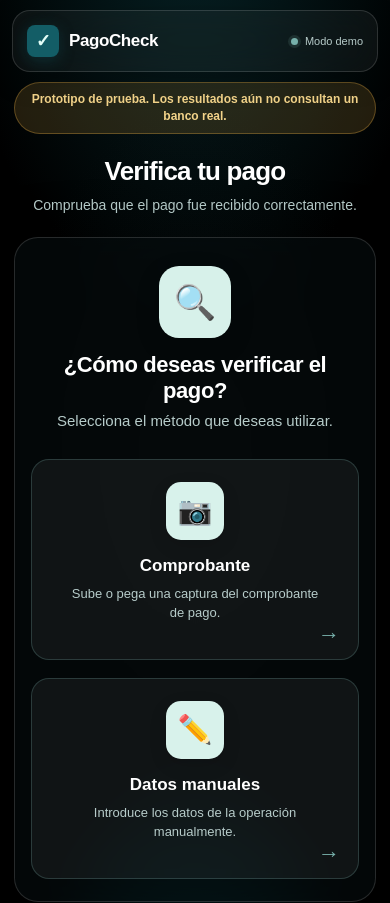
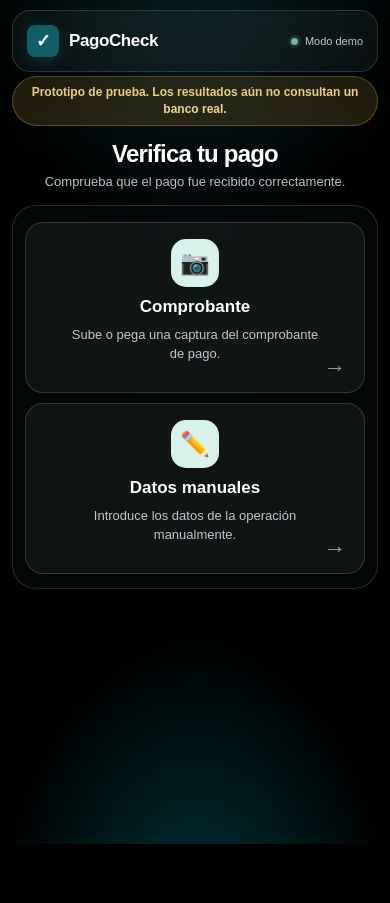
Before and after one commit to Ryuji-16/pagocheck, a React (Vite) app: page / in a window 390 px wide. Shown: the top 903 px of the page. After the commit the page ends 844 px from the top, so only its background shows below. Built offline with nearby package versions, Linux system fonts and the light colour scheme.

Commit message:
Portada movil mas compacta y formulario sin desbordes

```diff
--- a/src/App.css
+++ b/src/App.css
@@ -67,22 +67,24 @@ main > p {
 
 @media (max-width: 600px) {
   main {
-    width: calc(100% - 28px);
+    width: calc(100% - 24px);
 
-    padding: 20px 0 108px;
+    padding: 14px 0 88px;
   }
 
   main > h1 {
-    font-size: 26px;
+    font-size: 24px;
+    margin-bottom: 6px;
   }
 
-  main > p {
-    margin-bottom: 24px;
-
-    font-size: 14px;
+  main > p:not(.demo-banner) {
+    margin-bottom: 16px;
+    font-size: 13px;
   }
 
   .demo-banner {
+    margin-bottom: 14px;
     font-size: 12px;
+    padding: 7px 12px;
   }
 }
--- a/src/components/css/ManualVerification.css
+++ b/src/components/css/ManualVerification.css
@@ -69,6 +69,8 @@
   display: flex;
   flex-direction: column;
   gap: 7px;
+  min-width: 0;
+  max-width: 100%;
 
   color: var(--text-secondary);
 
@@ -177,6 +179,7 @@
    ========================================================= */
 
 .bank-select-button {
+  box-sizing: border-box;
   width: 100%;
   min-height: 46px;
 
--- a/src/components/css/VerificationMethod.css
+++ b/src/components/css/VerificationMethod.css
@@ -268,23 +268,29 @@
   }
 
   .verification-method {
-    padding: 28px 16px 22px;
+    padding: 16px 12px 14px;
   }
 
-  .verification-method .upload-icon {
-    margin-bottom: 14px;
+  .verification-method .upload-icon,
+  .verification-method h2,
+  .verification-method > p {
+    display: none;
   }
 
   .verification-method-options {
     grid-template-columns: 1fr;
+    gap: 10px;
   }
 
   .verification-method-card {
     min-height: 0;
-    padding: 22px 20px 36px;
+    padding: 16px 16px 28px;
   }
 
-  .verification-method h2 {
-    font-size: 22px;
+  .method-icon {
+    width: 48px;
+    height: 48px;
+    margin-bottom: 10px;
+    font-size: 24px;
   }
 }
```
